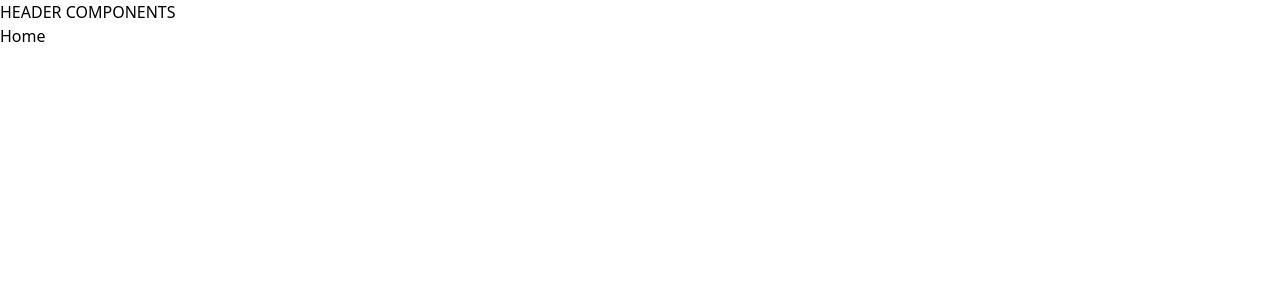
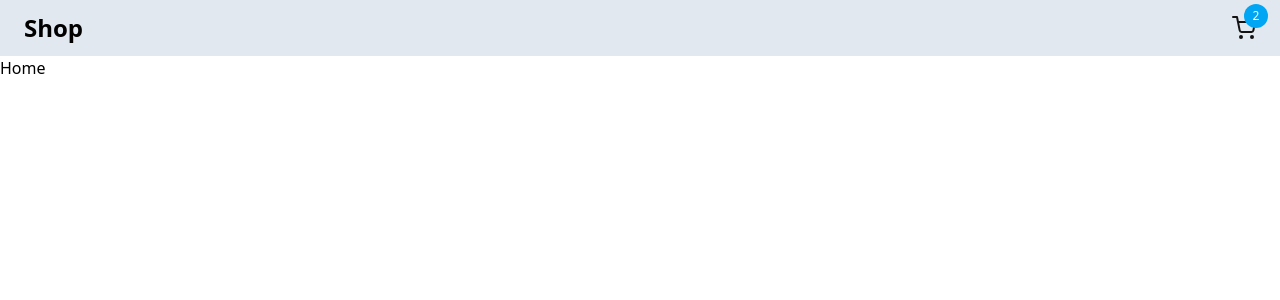
Before and after one commit to RockNicolas/Carrinho-Loja, a React (Vite) app: page / in a window 1280 px wide. Shown: the top 300 px of the page. Built offline with nearby package versions, Linux system fonts and the light colour scheme.

Commit message:
Fazendo o meu Header

```diff
--- a/package.json
+++ b/package.json
@@ -15,6 +15,8 @@
     "match-sorter": "^8.0.0",
     "react": "^19.0.0",
     "react-dom": "^19.0.0",
+    "react-icon": "^1.0.0",
+    "react-icons": "^5.5.0",
     "react-router-dom": "^7.3.0",
     "sort-by": "^1.2.0"
   },
--- a/src/App.tsx
+++ b/src/App.tsx
@@ -1,7 +1,7 @@
 import { createBrowserRouter } from 'react-router-dom'
-import { Home } from './pages/Home/home'
-import { Cart } from './pages/Cart/cart'
-import { Layout } from './components/Layout/Layout'
+import { Home } from './Pages/Home/home'
+import { Cart } from './Pages/Cart/cart'
+import { Layout } from './Components/Layout/Layout'
 
 export const router = createBrowserRouter([
   {
--- a/src/components/Header/header.tsx
+++ b/src/components/Header/header.tsx
@@ -1,7 +1,21 @@
+import { Link } from 'react-router-dom'
+import { FiShoppingCart } from 'react-icons/fi';
+
 export function Header(){
     return(
-        <div>
-            <h1>HEADER COMPONENTS</h1>
-        </div>
+        <header className='w-full px-1 bg-slate-200'>
+            <nav className='w-full max-w-7x1 h-14 flex items-center justify-between px-5 mx-auto'>
+                <Link className="font-bold text-2xl" to ="/">
+                    Shop
+                </Link>
+
+                <Link className='relative' to="/cart">
+                    <FiShoppingCart size={24} color="#121212"/>
+                    <span className='absolute -top-3 -right-3 px-2.5 bg-sky-500 rounded-full w-6 h-6 flex items-center justify-center text-white text-xs'>
+                        2
+                    </span>
+                </Link>
+            </nav>
+        </header>
     )
 }
```
Also changed, not shown: 1 other file (tests, documents, lock files or other folders).
